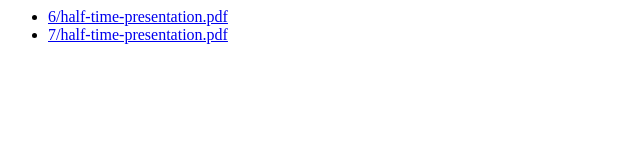
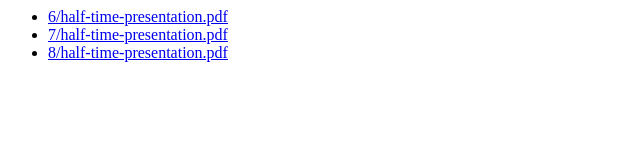
Before and after one commit to oparl-swp/swp-doc, a plain HTML site: page index.html in a window 1280 px wide. Shown: the whole page, without its empty margins (0-640 px from the left). Drawn offline with Linux system fonts and the light colour scheme.

Commit message:
Travis build 8 pushed to gh-pages

```diff
--- a/index.html
+++ b/index.html
@@ -1,4 +1,5 @@
 <html><body><ul>
 <li><a href="6/half-time-presentation.pdf">6/half-time-presentation.pdf</a></li>
 <li><a href="7/half-time-presentation.pdf">7/half-time-presentation.pdf</a></li>
+<li><a href="8/half-time-presentation.pdf">8/half-time-presentation.pdf</a></li>
 </ul></body></html>
```
Also changed, not shown: 1 other file.
